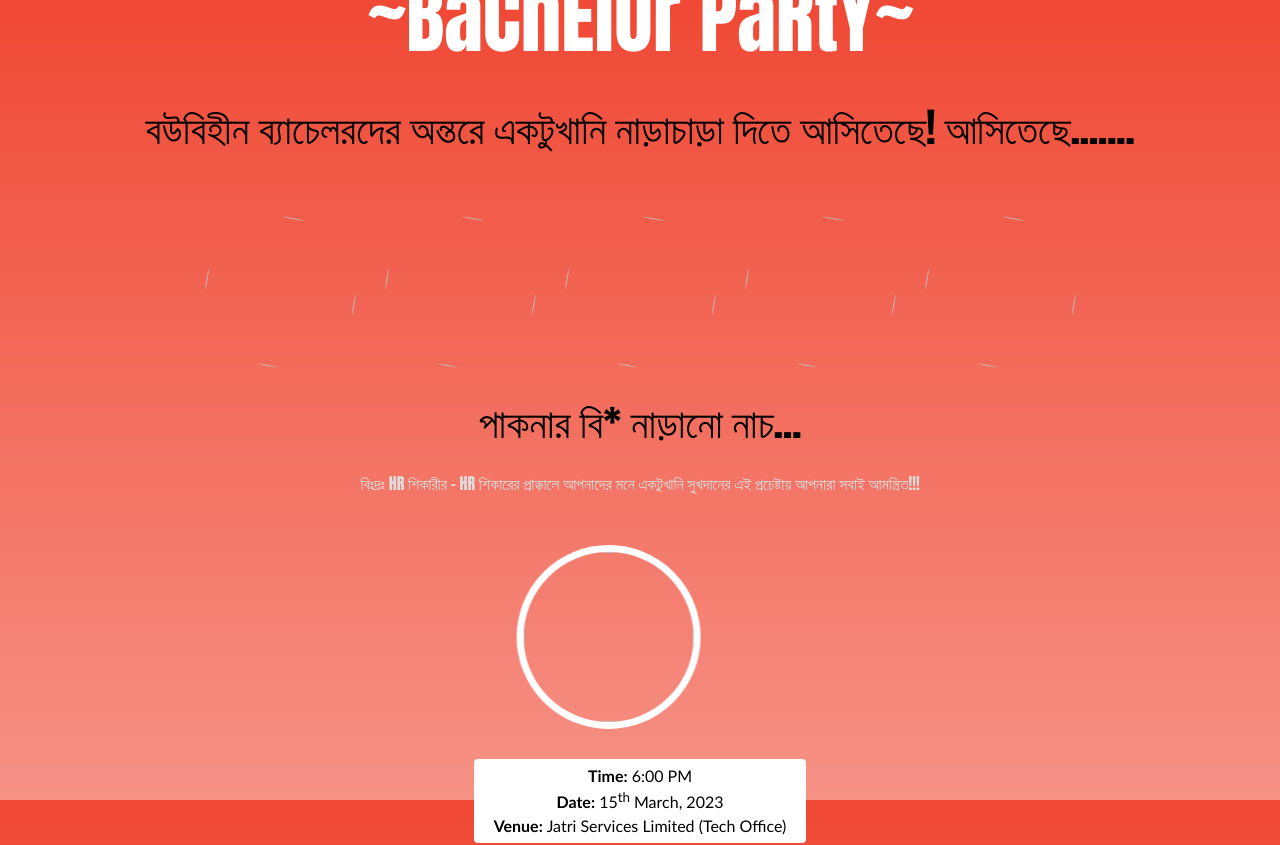
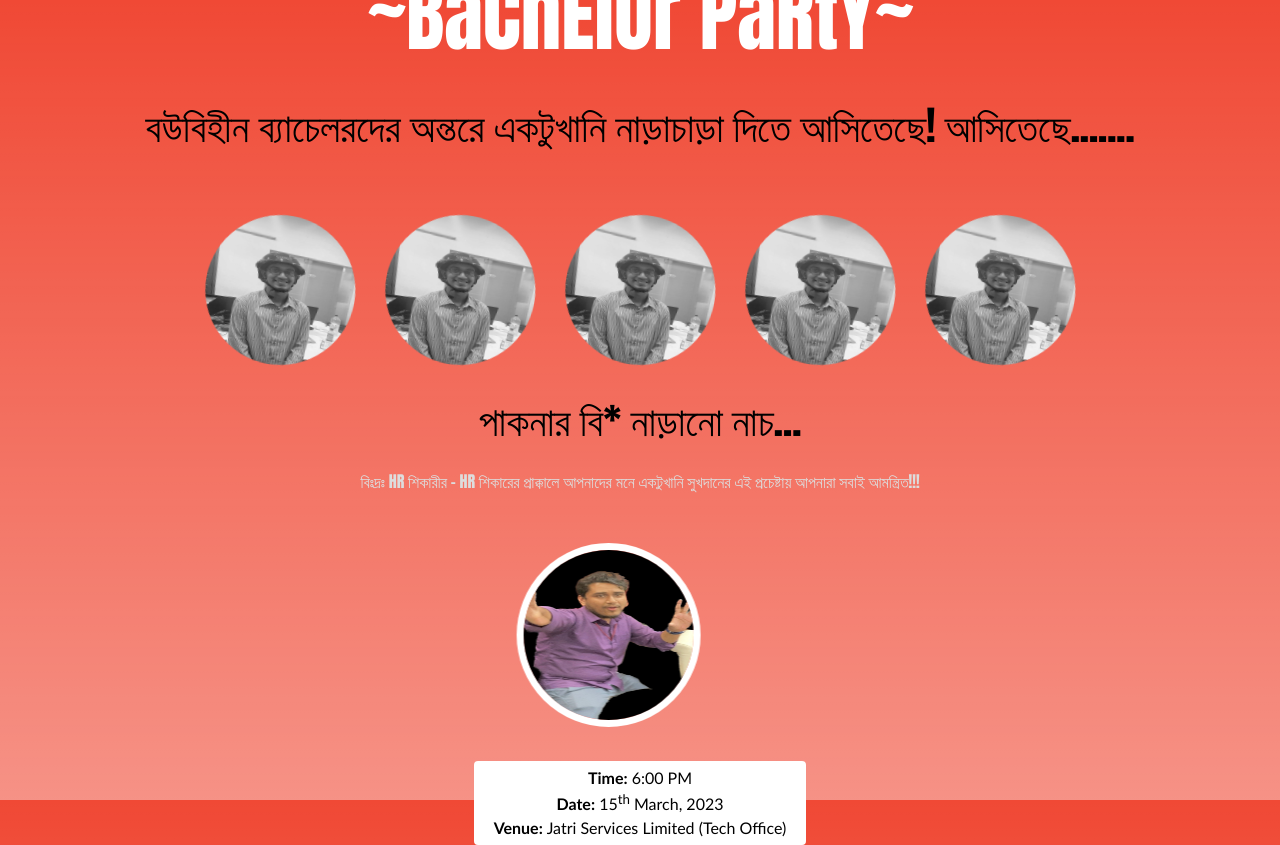
Before and after one commit to khalid-jatri/bachelor-party, a plain HTML site: page index.html in a window 1280 px wide. Drawn offline with Linux system fonts and the light colour scheme; the site is published under a folder, as on GitHub Pages, so addresses that start at the root find nothing.

Commit message:
image path changed

```diff
--- a/index.html
+++ b/index.html
@@ -23,27 +23,27 @@
     <div class="space-container">
         <div class='space'>
             <div class='domo'>
-                <img src="/bici-abid.jpeg" alt="">
+                <img src="bici-abid.jpeg" alt="">
             </div>
         </div>
         <div class='space'>
             <div class='domo'>
-                <img src="/bici-abid.jpeg" alt="">
+                <img src="bici-abid.jpeg" alt="">
             </div>
         </div>
         <div class='space'>
             <div class='domo'>
-                <img src="/bici-abid.jpeg" alt="">
+                <img src="bici-abid.jpeg" alt="">
             </div>
         </div>
         <div class='space'>
             <div class='domo'>
-                <img src="/bici-abid.jpeg" alt="">
+                <img src="bici-abid.jpeg" alt="">
             </div>
         </div>
         <div class='space'>
             <div class='domo'>
-                <img src="/bici-abid.jpeg" alt="">
+                <img src="bici-abid.jpeg" alt="">
             </div>
         </div>
     </div>
@@ -57,7 +57,7 @@
     </div>
 
     <div class='hr'>
-        <img src="/hr-hunter.jpg" alt="">
+        <img src="hr-hunter.jpg" alt="">
     </div>
 
     <div class="date-time-card">
```
